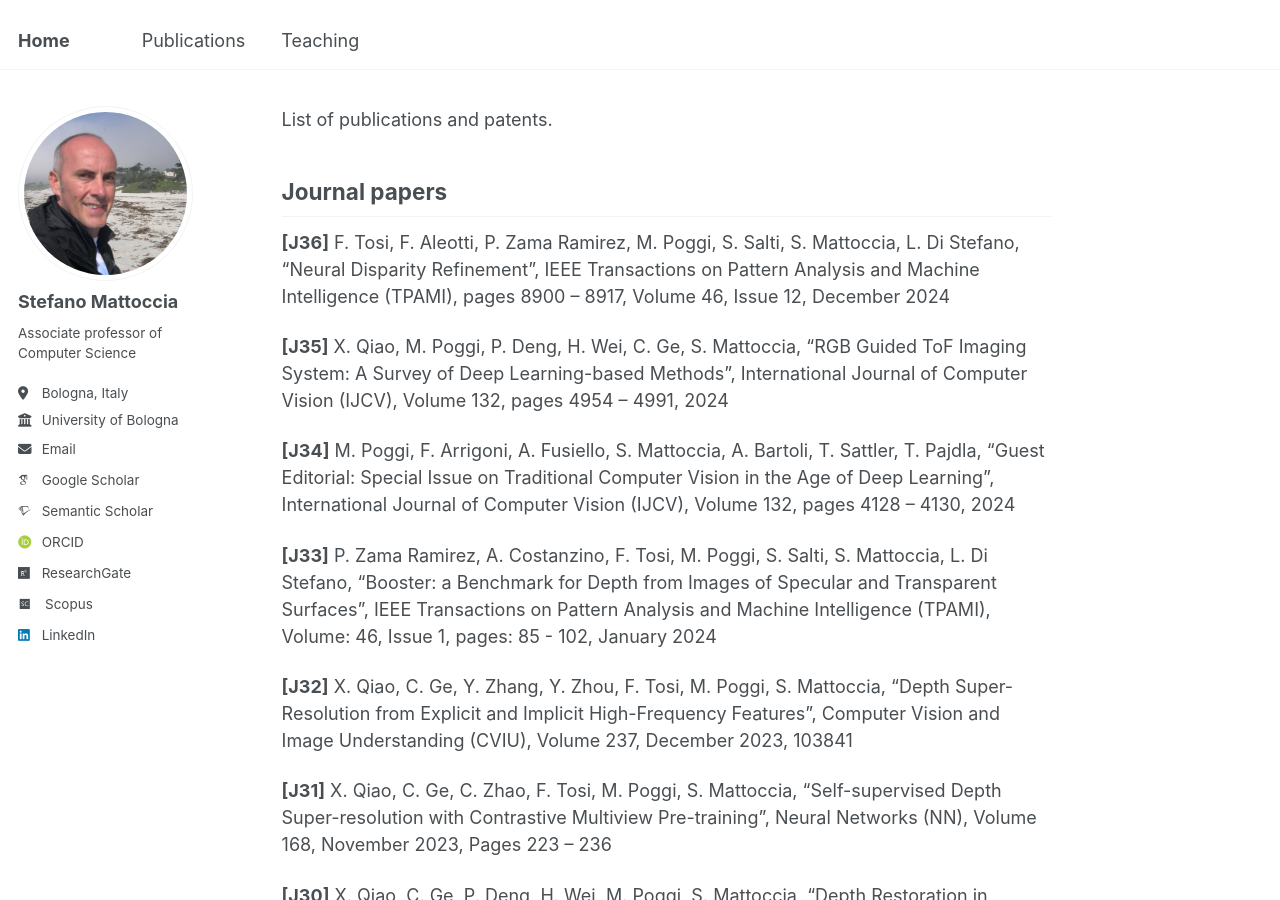
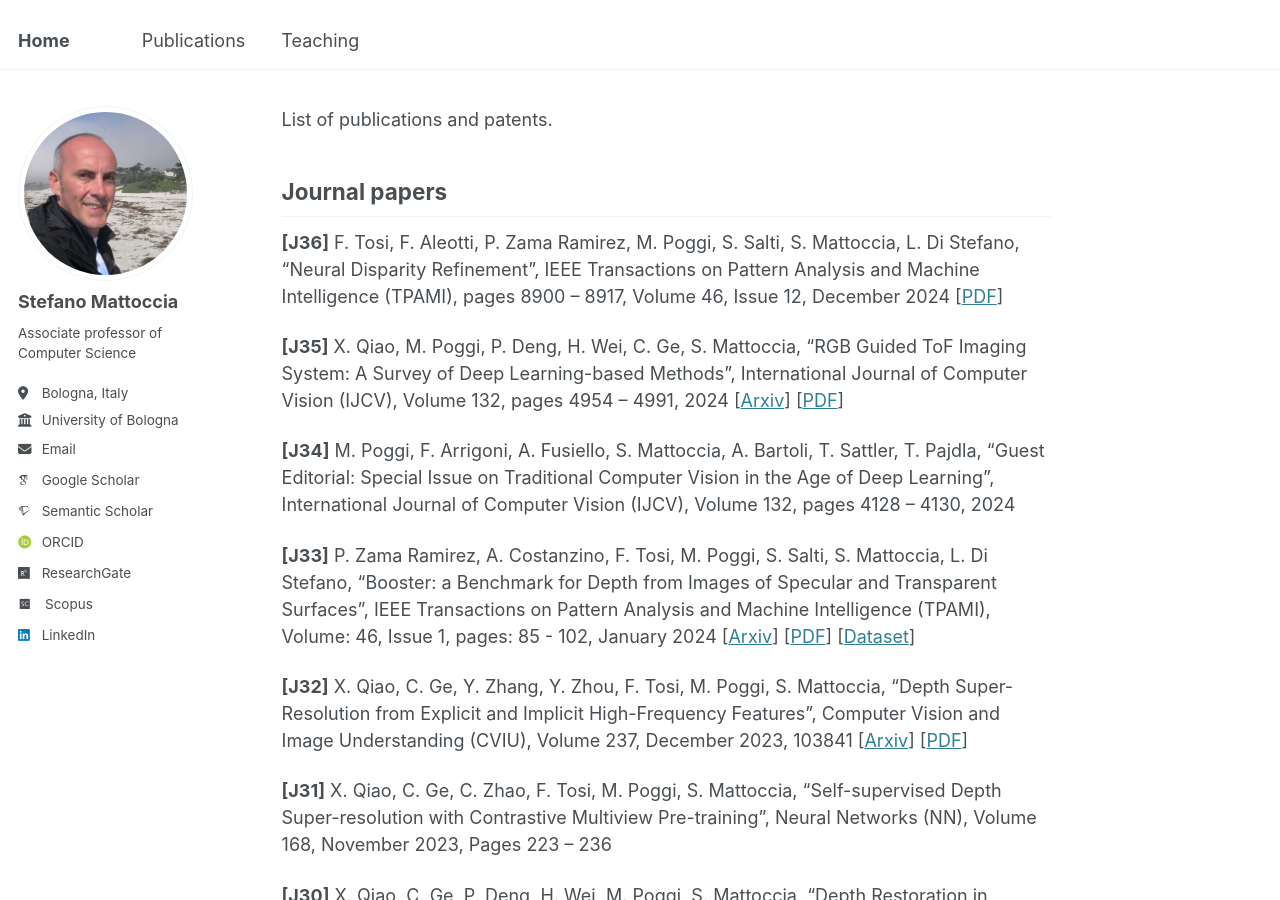
Before and after one commit to stefanomattoccia/stefanomattoccia.github.io, a Jekyll site: the page built from _pages/publications.md, in a window 1280 px wide and 900 px high. Built offline with Jekyll 4.4.1, drawn with Linux system fonts in a browser that asks for light colours; some web fonts are replaced.

Commit message:
Update publications.md

```diff
--- a/_pages/publications.md
+++ b/_pages/publications.md
@@ -12,15 +12,15 @@ List of publications and patents.
 Journal papers
 ------
 
-**[J36]** F. Tosi, F. Aleotti, P. Zama Ramirez, M. Poggi, S. Salti, S. Mattoccia, L. Di Stefano, “Neural Disparity Refinement”, IEEE Transactions on Pattern Analysis and Machine Intelligence (TPAMI), pages 8900 – 8917, Volume 46, Issue 12, December 2024
+**[J36]** F. Tosi, F. Aleotti, P. Zama Ramirez, M. Poggi, S. Salti, S. Mattoccia, L. Di Stefano, “Neural Disparity Refinement”, IEEE Transactions on Pattern Analysis and Machine Intelligence (TPAMI), pages 8900 – 8917, Volume 46, Issue 12, December 2024 [[PDF](https://ieeexplore.ieee.org/stamp/stamp.jsp?arnumber=10552115)]
 
-**[J35]** X. Qiao, M. Poggi, P. Deng, H. Wei, C. Ge, S. Mattoccia, “RGB Guided ToF Imaging System: A Survey of Deep Learning-based Methods”, International Journal of Computer Vision (IJCV), Volume 132, pages 4954 – 4991, 2024
+**[J35]** X. Qiao, M. Poggi, P. Deng, H. Wei, C. Ge, S. Mattoccia, “RGB Guided ToF Imaging System: A Survey of Deep Learning-based Methods”, International Journal of Computer Vision (IJCV), Volume 132, pages 4954 – 4991, 2024 [[Arxiv](https://arxiv.org/pdf/2405.10357)] [[PDF](https://link.springer.com/article/10.1007/s11263-024-02089-5)]
 
 **[J34]** M. Poggi, F. Arrigoni, A. Fusiello, S. Mattoccia, A. Bartoli, T. Sattler, T. Pajdla, “Guest Editorial: Special Issue on Traditional Computer Vision in the Age of Deep Learning”, International Journal of Computer Vision (IJCV), Volume 132, pages 4128 – 4130, 2024
 
-**[J33]** P. Zama Ramirez, A. Costanzino, F. Tosi, M. Poggi, S. Salti, S. Mattoccia, L. Di Stefano, “Booster: a Benchmark for Depth from Images of Specular and Transparent Surfaces”, IEEE Transactions on Pattern Analysis and Machine Intelligence (TPAMI), Volume: 46, Issue 1, pages: 85 - 102, January 2024
+**[J33]** P. Zama Ramirez, A. Costanzino, F. Tosi, M. Poggi, S. Salti, S. Mattoccia, L. Di Stefano, “Booster: a Benchmark for Depth from Images of Specular and Transparent Surfaces”, IEEE Transactions on Pattern Analysis and Machine Intelligence (TPAMI), Volume: 46, Issue 1, pages: 85 - 102, January 2024 [[Arxiv](https://arxiv.org/pdf/2301.08245)] [[PDF](https://ieeexplore.ieee.org/stamp/stamp.jsp?tp=&arnumber=10278453)] [[Dataset](https://cvlab-unibo.github.io/booster-web/)]
 
-**[J32]** X. Qiao, C. Ge, Y. Zhang, Y. Zhou, F. Tosi, M. Poggi, S. Mattoccia, “Depth Super-Resolution from Explicit and Implicit High-Frequency Features”, Computer Vision and Image Understanding (CVIU), Volume 237, December 2023, 103841
+**[J32]** X. Qiao, C. Ge, Y. Zhang, Y. Zhou, F. Tosi, M. Poggi, S. Mattoccia, “Depth Super-Resolution from Explicit and Implicit High-Frequency Features”, Computer Vision and Image Understanding (CVIU), Volume 237, December 2023, 103841 [[Arxiv](https://arxiv.org/pdf/2303.09307)] [[PDF](https://doi.org/10.1016/j.cviu.2023.103841)]
 
 **[J31]** X. Qiao, C. Ge, C. Zhao, F. Tosi, M. Poggi, S. Mattoccia, “Self-supervised Depth Super-resolution with Contrastive Multiview Pre-training”, Neural Networks (NN), Volume 168, November 2023, Pages 223 – 236
 
```
